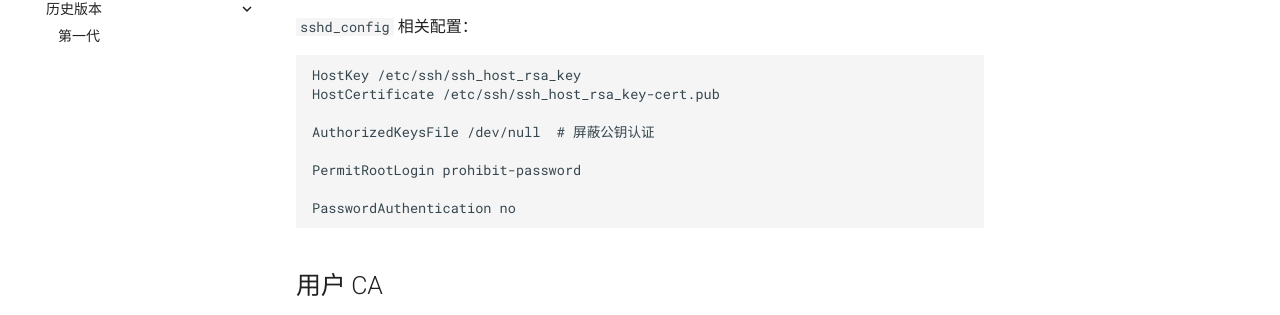
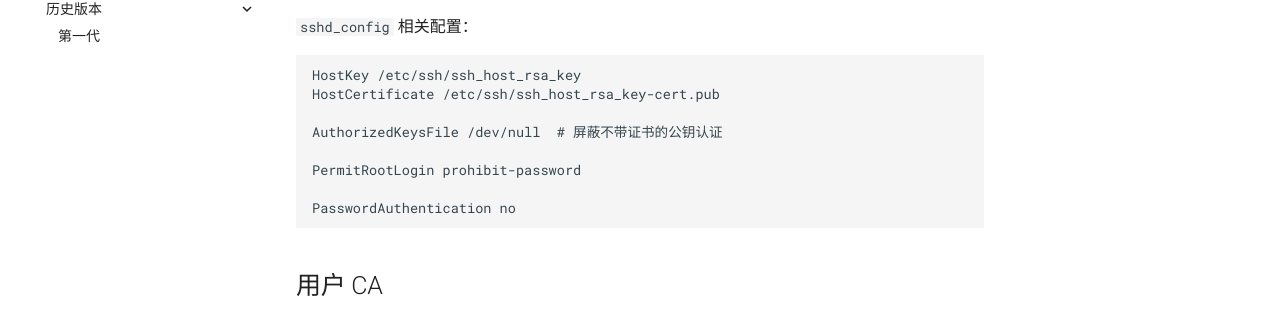
Before and after one commit to USTC-vlab/maint-docs, an MkDocs documentation site: the page built from docs/ssh-ca.md, in a window 1280 px wide and 955 px high. Shown: the part 398-713 px from the top of the window. Built offline with MkDocs 1.6.1 and Material for MkDocs 9.7.7, drawn with Linux system fonts in a browser that asks for light colours; comment, search, counter and statistics services are not loaded.

Commit message:
Fix broken link

```diff
--- a/docs/ssh-ca.md
+++ b/docs/ssh-ca.md
@@ -2,7 +2,7 @@
 
 所有 8 台 Proxmox VE 主机及两个特殊容器（CT100 gateway 和 CT101 web）的 SSH 登录均使用证书。
 
-关于 OpenSSH 的证书认证方式，可以参考 [iBug 的博客](https://ibugone.com/p/30)（英文）以及校 Linux 用户协会的[服务器维护文档](https://docs.ustclug.org/infrastructure/sshca/sshca/)。
+关于 OpenSSH 的证书认证方式，可以参考 [iBug 的博客](https://ibugone.com/p/30)（英文）以及校 Linux 用户协会的[服务器维护文档](https://docs.ustclug.org/infrastructure/sshca/)。
 
 CA 公钥：
 
@@ -16,7 +16,7 @@
 HostKey /etc/ssh/ssh_host_rsa_key
 HostCertificate /etc/ssh/ssh_host_rsa_key-cert.pub
 
-AuthorizedKeysFile /dev/null  # 屏蔽公钥认证
+AuthorizedKeysFile /dev/null  # 屏蔽不带证书的公钥认证
 
 PermitRootLogin prohibit-password
 
```
